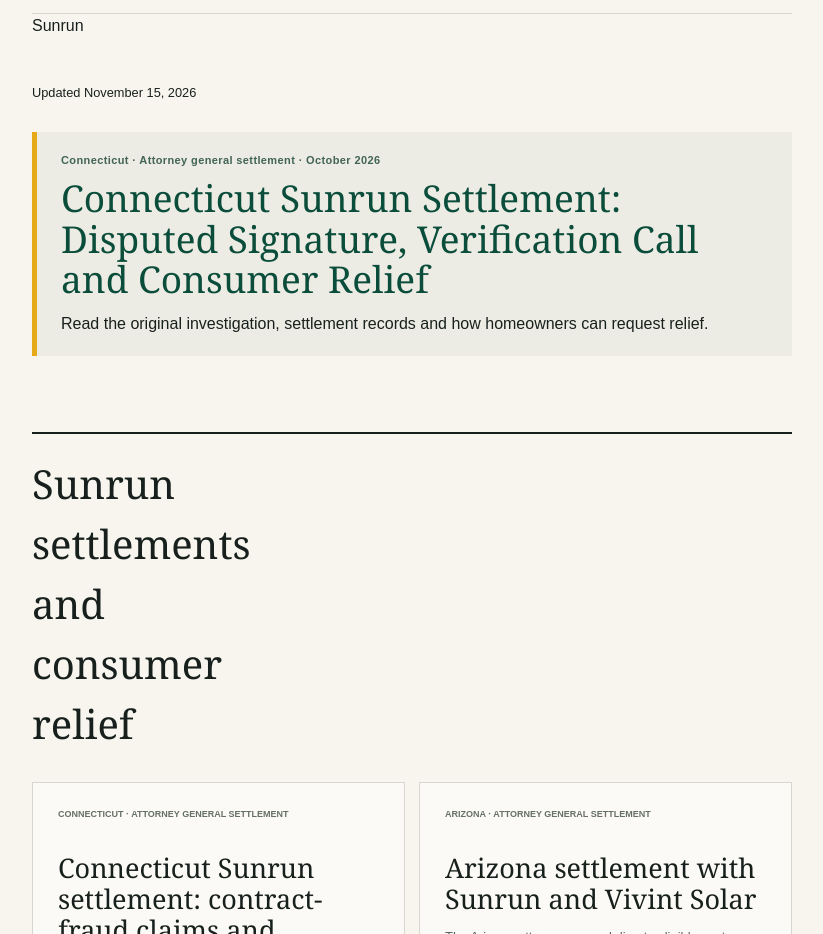
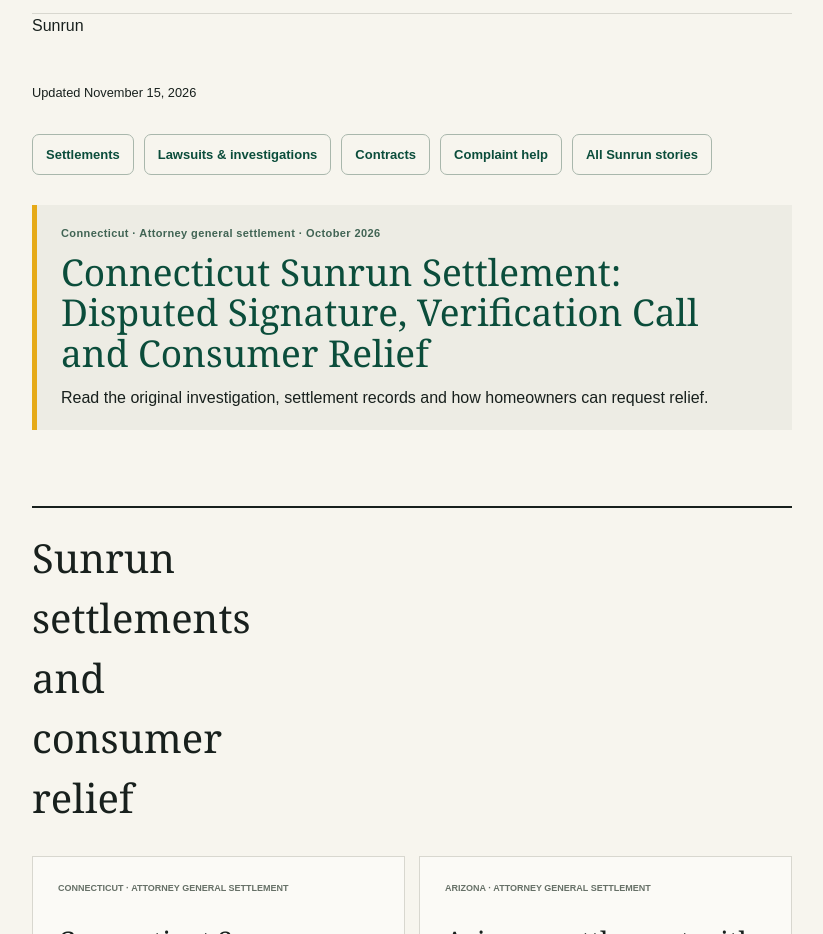
Before and after one commit to Decentralized-Rob/solar-consumer-research, a Next.js app: page /companies/sunrun in a window 1280 px wide. Shown: the part 920-1854 px from the top of the page, without its empty margins (228-1051 px from the left). Built offline with nearby package versions, Linux system fonts and the light colour scheme.

Commit message:
Add jump navigation to Sunrun research hub

```diff
--- a/app/companies/sunrun/page.tsx
+++ b/app/companies/sunrun/page.tsx
@@ -144,6 +144,13 @@ export default function SunrunCompanyPage() {
         </nav>
 
         <p><small>Updated <time dateTime={sunrunHub.dateModified}>November 15, 2026</time></small></p>
+        <nav className="editorial-shortcuts" aria-label="Browse Sunrun reporting">
+          <a href="#sunrun-settlements-title">Settlements</a>
+          <a href="#sunrun-actions-title">Lawsuits &amp; investigations</a>
+          <a href="#sunrun-contract">Contracts</a>
+          <a href="#sunrun-complaint-help">Complaint help</a>
+          <a href="#sunrun-research-title">All Sunrun stories</a>
+        </nav>
         <section className="editorial-pinned" aria-label="Connecticut settlement feature">
           <p className="editorial-meta">Connecticut · Attorney general settlement · October 2026</p>
           <h2><Link href="/cases/connecticut-attorney-general-sunrun-lawsuit">Connecticut Sunrun Settlement: Disputed Signature, Verification Call and Consumer Relief</Link></h2>
```
